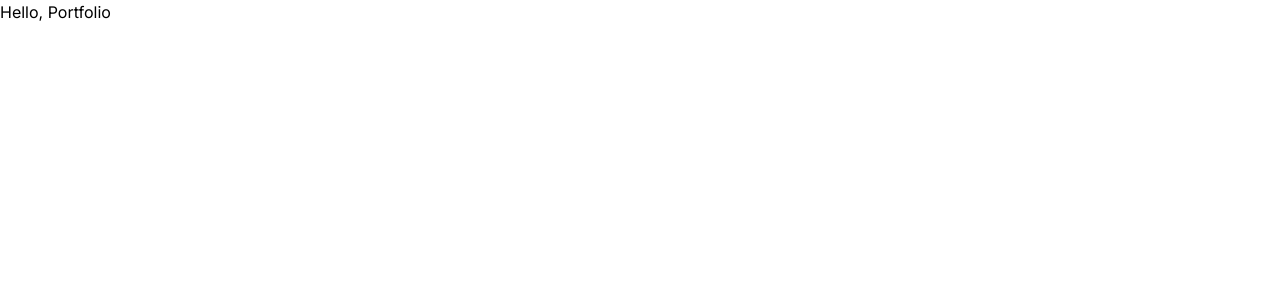
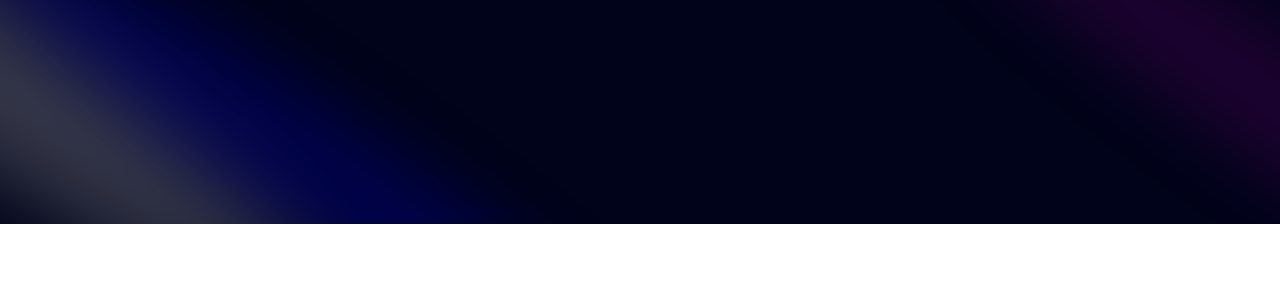
Before and after one commit to nicky-ops/portfolio, a Next.js app: page / in a window 1280 px wide. Shown: the top 300 px of the page. Built offline with nearby package versions, Linux system fonts and the light colour scheme.

Commit message:
quarter page

```diff
--- a/app/globals.css
+++ b/app/globals.css
@@ -1,3 +1,89 @@
 @tailwind base;
 @tailwind components;
 @tailwind utilities;
+
+@layer base {
+  :root {
+    --background: 0 0% 100%;
+    --foreground: 240 10% 3.9%;
+
+    --card: 0 0% 100%;
+    --card-foreground: 240 10% 3.9%;
+
+    --popover: 0 0% 100%;
+    --popover-foreground: 240 10% 3.9%;
+
+    --primary: 240 5.9% 10%;
+    --primary-foreground: 0 0% 98%;
+
+    --secondary: 240 4.8% 95.9%;
+    --secondary-foreground: 240 5.9% 10%;
+
+    --muted: 240 4.8% 95.9%;
+    --muted-foreground: 240 3.8% 46.1%;
+
+    --accent: 240 4.8% 95.9%;
+    --accent-foreground: 240 5.9% 10%;
+
+    --destructive: 0 84.2% 60.2%;
+    --destructive-foreground: 0 0% 98%;
+
+    --border: 240 5.9% 90%;
+    --input: 240 5.9% 90%;
+    --ring: 240 10% 3.9%;
+
+    --radius: 0.5rem;
+  }
+
+  .dark {
+    --background: 240 10% 3.9%;
+    --foreground: 0 0% 98%;
+
+    --card: 240 10% 3.9%;
+    --card-foreground: 0 0% 98%;
+
+    --popover: 240 10% 3.9%;
+    --popover-foreground: 0 0% 98%;
+
+    --primary: 0 0% 98%;
+    --primary-foreground: 240 5.9% 10%;
+
+    --secondary: 240 3.7% 15.9%;
+    --secondary-foreground: 0 0% 98%;
+
+    --muted: 240 3.7% 15.9%;
+    --muted-foreground: 240 5% 64.9%;
+
+    --accent: 240 3.7% 15.9%;
+    --accent-foreground: 0 0% 98%;
+
+    --destructive: 0 62.8% 30.6%;
+    --destructive-foreground: 0 0% 98%;
+
+    --border: 240 3.7% 15.9%;
+    --input: 240 3.7% 15.9%;
+    --ring: 240 4.9% 83.9%;
+  }
+}
+
+@layer base {
+  * {
+    @apply border-border !scroll-smooth;
+  }
+  body {
+    @apply bg-background text-foreground;
+  }
+  button {
+    @apply active:outline-none;
+  }
+}
+
+@layer utilities {
+  .heading {
+    @apply font-bold text-4xl md:text-5xl text-center;
+  }
+
+  .black-gradient {
+    background: linear-gradient(90deg, #161a31 0%, #06091f 100%);
+  }
+}
--- a/app/layout.tsx
+++ b/app/layout.tsx
@@ -6,7 +6,7 @@ const inter = Inter({ subsets: ["latin"] });
 
 export const metadata: Metadata = {
   title: "Nick's Portfolio",
-  description: "Modern & Minimalist Portfolio",
+  description: "Modern and minimalist porfolio",
 };
 
 export default function RootLayout({
--- a/app/page.tsx
+++ b/app/page.tsx
@@ -1,11 +1,12 @@
 import Image from "next/image";
+import Hero from "@/components/Hero";
 
 export default function Home() {
   return (
-    <main>
-      <div>
-        <h1 className="relative">Hello, Portfolio</h1>
-      </div>
-    </main>
+   <main className="relative bg-black-100 flex-justify-center items-center flex-col overflow-hidden mx-auto sm:px-10 px-5">
+    <div className="max-w-7xl w-full">
+      <Hero />
+    </div>
+   </main>
   );
 }
--- /dev/null
+++ b/components/Hero.tsx
@@ -0,0 +1,16 @@
+import React from 'react'
+import { Spotlight } from './ui/spotlight'
+
+const Hero = () => {
+  return (
+    <div className='pb-20 pt-36'>
+        <div>
+        <Spotlight className='-top-40 -left-10 md:-left-32 md:-top-20 h-screen' fill='white'/>
+        <Spotlight className='top-10 left-full h-[80vh] w-[50vw]' fill='purple'/>
+        <Spotlight className='top-28 left-80 h-[80vh] w-[50vw]' fill='blue'/>
+        </div>
+    </div>
+  )
+}
+
+export default Hero
--- /dev/null
+++ b/components/ui/spotlight.tsx
@@ -0,0 +1,56 @@
+import React from "react";
+import { cn } from "@/utils/cn";
+
+type SpotlightProps = {
+  className?: string;
+  fill?: string;
+};
+
+export const Spotlight = ({ className, fill }: SpotlightProps) => {
+  return (
+    <svg
+      className={cn(
+        "animate-spotlight pointer-events-none absolute z-[1]  h-[169%] w-[138%] lg:w-[84%] opacity-0",
+        className
+      )}
+      xmlns="http://www.w3.org/2000/svg"
+      viewBox="0 0 3787 2842"
+      fill="none"
+    >
+      <g filter="url(#filter)">
+        <ellipse
+          cx="1924.71"
+          cy="273.501"
+          rx="1924.71"
+          ry="273.501"
+          transform="matrix(-0.822377 -0.568943 -0.568943 0.822377 3631.88 2291.09)"
+          fill={fill || "white"}
+          fillOpacity="0.21"
+        ></ellipse>
+      </g>
+      <defs>
+        <filter
+          id="filter"
+          x="0.860352"
+          y="0.838989"
+          width="3785.16"
+          height="2840.26"
+          filterUnits="userSpaceOnUse"
+          colorInterpolationFilters="sRGB"
+        >
+          <feFlood floodOpacity="0" result="BackgroundImageFix"></feFlood>
+          <feBlend
+            mode="normal"
+            in="SourceGraphic"
+            in2="BackgroundImageFix"
+            result="shape"
+          ></feBlend>
+          <feGaussianBlur
+            stdDeviation="151"
+            result="effect1_foregroundBlur_1065_8"
+          ></feGaussianBlur>
+        </filter>
+      </defs>
+    </svg>
+  );
+};
--- a/tailwind.config.ts
+++ b/tailwind.config.ts
@@ -1,20 +1,204 @@
 import type { Config } from "tailwindcss";
 
-const config: Config = {
+const svgToDataUri = require("mini-svg-data-uri");
+
+const colors = require("tailwindcss/colors");
+const {
+  default: flattenColorPalette,
+} = require("tailwindcss/lib/util/flattenColorPalette");
+
+const config = {
+  darkMode: ["class"],
   content: [
-    "./pages/**/*.{js,ts,jsx,tsx,mdx}",
-    "./components/**/*.{js,ts,jsx,tsx,mdx}",
-    "./app/**/*.{js,ts,jsx,tsx,mdx}",
+    "./pages/**/*.{ts,tsx}",
+    "./components/**/*.{ts,tsx}",
+    "./app/**/*.{ts,tsx}",
+    "./src/**/*.{ts,tsx}",
+    "./data/**/*.{ts,tsx}",
   ],
+  prefix: "",
   theme: {
+    container: {
+      center: true,
+      padding: "2rem",
+      screens: {
+        "2xl": "1400px",
+      },
+    },
     extend: {
-      backgroundImage: {
-        "gradient-radial": "radial-gradient(var(--tw-gradient-stops))",
-        "gradient-conic":
-          "conic-gradient(from 180deg at 50% 50%, var(--tw-gradient-stops))",
+      colors: {
+        black: {
+          DEFAULT: "#000",
+          100: "#000319",
+          200: "rgba(17, 25, 40, 0.75)",
+          300: "rgba(255, 255, 255, 0.125)",
+        },
+        white: {
+          DEFAULT: "#FFF",
+          100: "#BEC1DD",
+          200: "#C1C2D3",
+        },
+        blue: {
+          "100": "#E4ECFF",
+        },
+        purple: "#CBACF9",
+        border: "hsl(var(--border))",
+        input: "hsl(var(--input))",
+        ring: "hsl(var(--ring))",
+        background: "hsl(var(--background))",
+        foreground: "hsl(var(--foreground))",
+        primary: {
+          DEFAULT: "hsl(var(--primary))",
+          foreground: "hsl(var(--primary-foreground))",
+        },
+        secondary: {
+          DEFAULT: "hsl(var(--secondary))",
+          foreground: "hsl(var(--secondary-foreground))",
+        },
+        destructive: {
+          DEFAULT: "hsl(var(--destructive))",
+          foreground: "hsl(var(--destructive-foreground))",
+        },
+        muted: {
+          DEFAULT: "hsl(var(--muted))",
+          foreground: "hsl(var(--muted-foreground))",
+        },
+        accent: {
+          DEFAULT: "hsl(var(--accent))",
+          foreground: "hsl(var(--accent-foreground))",
+        },
+        popover: {
+          DEFAULT: "hsl(var(--popover))",
+          foreground: "hsl(var(--popover-foreground))",
+        },
+        card: {
+          DEFAULT: "hsl(var(--card))",
+          foreground: "hsl(var(--card-foreground))",
+        },
+      },
+      borderRadius: {
+        lg: "var(--radius)",
+        md: "calc(var(--radius) - 2px)",
+        sm: "calc(var(--radius) - 4px)",
+      },
+      keyframes: {
+        "accordion-down": {
+          from: { height: "0" },
+          to: { height: "var(--radix-accordion-content-height)" },
+        },
+        "accordion-up": {
+          from: { height: "var(--radix-accordion-content-height)" },
+          to: { height: "0" },
+        },
+        spotlight: {
+          "0%": {
+            opacity: "0",
+            transform: "translate(-72%, -62%) scale(0.5)",
+          },
+          "100%": {
+            opacity: "1",
+            transform: "translate(-50%,-40%) scale(1)",
+          },
+        },
+        shimmer: {
+          from: {
+            backgroundPosition: "0 0",
+          },
+          to: {
+            backgroundPosition: "-200% 0",
+          },
+        },
+        moveHorizontal: {
+          "0%": {
+            transform: "translateX(-50%) translateY(-10%)",
+          },
+          "50%": {
+            transform: "translateX(50%) translateY(10%)",
+          },
+          "100%": {
+            transform: "translateX(-50%) translateY(-10%)",
+          },
+        },
+        moveInCircle: {
+          "0%": {
+            transform: "rotate(0deg)",
+          },
+          "50%": {
+            transform: "rotate(180deg)",
+          },
+          "100%": {
+            transform: "rotate(360deg)",
+          },
+        },
+        moveVertical: {
+          "0%": {
+            transform: "translateY(-50%)",
+          },
+          "50%": {
+            transform: "translateY(50%)",
+          },
+          "100%": {
+            transform: "translateY(-50%)",
+          },
+        },
+        scroll: {
+          to: {
+            transform: "translate(calc(-50% - 0.5rem))",
+          },
+        },
+      },
+      animation: {
+        "accordion-down": "accordion-down 0.2s ease-out",
+        "accordion-up": "accordion-up 0.2s ease-out",
+        spotlight: "spotlight 2s ease .75s 1 forwards",
+        shimmer: "shimmer 2s linear infinite",
+        first: "moveVertical 30s ease infinite",
+        second: "moveInCircle 20s reverse infinite",
+        third: "moveInCircle 40s linear infinite",
+        fourth: "moveHorizontal 40s ease infinite",
+        fifth: "moveInCircle 20s ease infinite",
+        scroll:
+          "scroll var(--animation-duration, 40s) var(--animation-direction, forwards) linear infinite",
       },
     },
   },
-  plugins: [],
-};
+  plugins: [
+    require("tailwindcss-animate"),
+    addVariablesForColors,
+    function ({ matchUtilities, theme }: any) {
+      matchUtilities(
+        {
+          "bg-grid": (value: any) => ({
+            backgroundImage: `url("${svgToDataUri(
+              `<svg xmlns="http://www.w3.org/2000/svg" viewBox="0 0 32 32" width="100" height="100" fill="none" stroke="${value}"><path d="M0 .5H31.5V32"/></svg>`
+            )}")`,
+          }),
+          "bg-grid-small": (value: any) => ({
+            backgroundImage: `url("${svgToDataUri(
+              `<svg xmlns="http://www.w3.org/2000/svg" viewBox="0 0 32 32" width="8" height="8" fill="none" stroke="${value}"><path d="M0 .5H31.5V32"/></svg>`
+            )}")`,
+          }),
+          "bg-dot": (value: any) => ({
+            backgroundImage: `url("${svgToDataUri(
+              `<svg xmlns="http://www.w3.org/2000/svg" viewBox="0 0 32 32" width="16" height="16" fill="none"><circle fill="${value}" id="pattern-circle" cx="10" cy="10" r="1.6257413380501518"></circle></svg>`
+            )}")`,
+          }),
+        },
+        { values: flattenColorPalette(theme("backgroundColor")), type: "color" }
+      );
+    },
+  ],
+} satisfies Config;
+
+function addVariablesForColors({ addBase, theme }: any) {
+  let allColors = flattenColorPalette(theme("colors"));
+  let newVars = Object.fromEntries(
+    Object.entries(allColors).map(([key, val]) => [`--${key}`, val])
+  );
+
+  addBase({
+    ":root": newVars,
+  });
+}
+
 export default config;
--- /dev/null
+++ b/utils/cn.ts
@@ -0,0 +1,6 @@
+import { ClassValue, clsx } from "clsx";
+import { twMerge } from "tailwind-merge";
+
+export function cn(...inputs: ClassValue[]) {
+  return twMerge(clsx(inputs));
+}
```
Also changed, not shown: package.json (+9 -4 lines), 1 other file (tests, documents, lock files or other folders).
